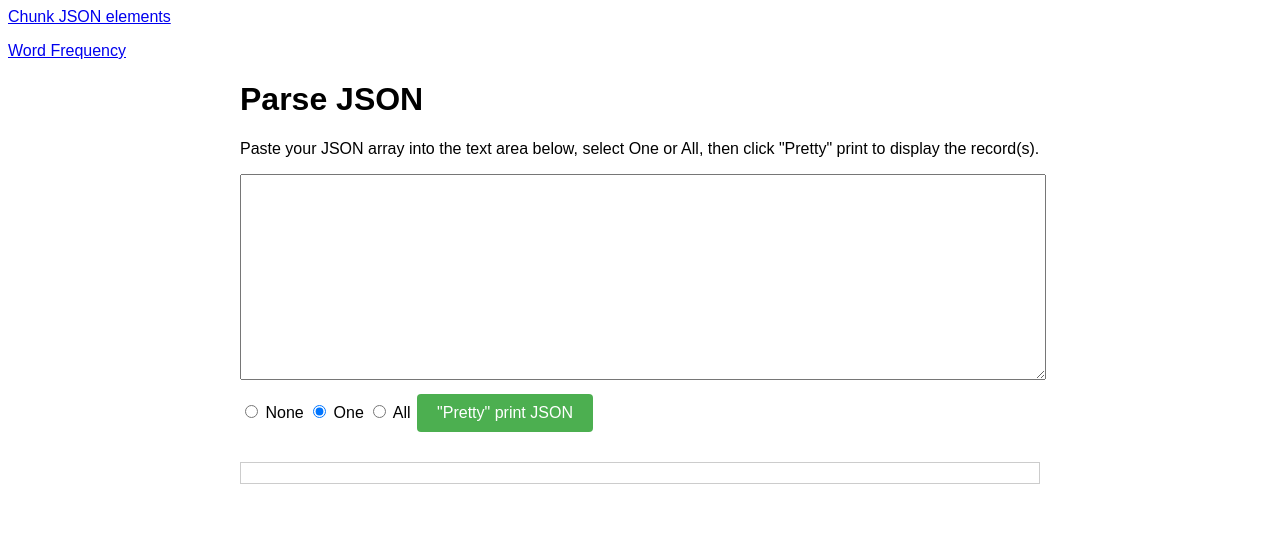
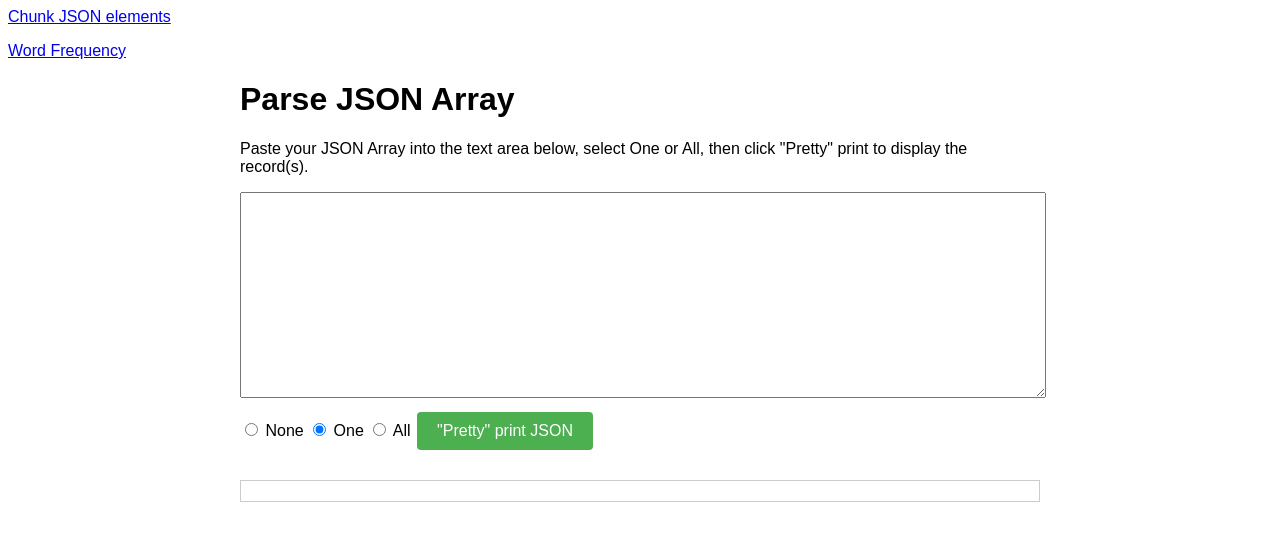
Before and after one commit to orneryhippo/chunker, a website with bundled scripts: page index.html in a window 1280 px wide. Built offline with nearby package versions, Linux system fonts and the light colour scheme.

```diff
--- a/index.html
+++ b/index.html
@@ -3,7 +3,7 @@
 <head>
     <meta charset="UTF-8">
     <meta name="viewport" content="width=device-width, initial-scale=1.0">
-    <title>JSON Pretty Printer</title>
+    <title>JSON Array Pretty Printer</title>
     <link rel="stylesheet" href="chunker.css">
     <script src="common.js"></script>
     <script src="index.js"></script>
@@ -12,9 +12,9 @@
     <a href="chunker.html">Chunk JSON elements</a><p/>
     <a href="wordfreq.html">Word Frequency</a>
     <div class="container">
-  <h1>Parse JSON</h1>
+  <h1>Parse JSON Array</h1>
 
-  <p>Paste your JSON array into the text area below, select One or All, then click "Pretty" print to display the record(s).</p>
+  <p>Paste your JSON Array into the text area below, select One or All, then click "Pretty" print to display the record(s).</p>
   <textarea id="json-input" rows="10" cols="50" value="{}"></textarea>
   <!-- <input type="text" id="json-input" /> -->
 
```
Also changed, not shown: chunker.html (+1 -1 lines), wordfreq.html (+1 -1 lines).
